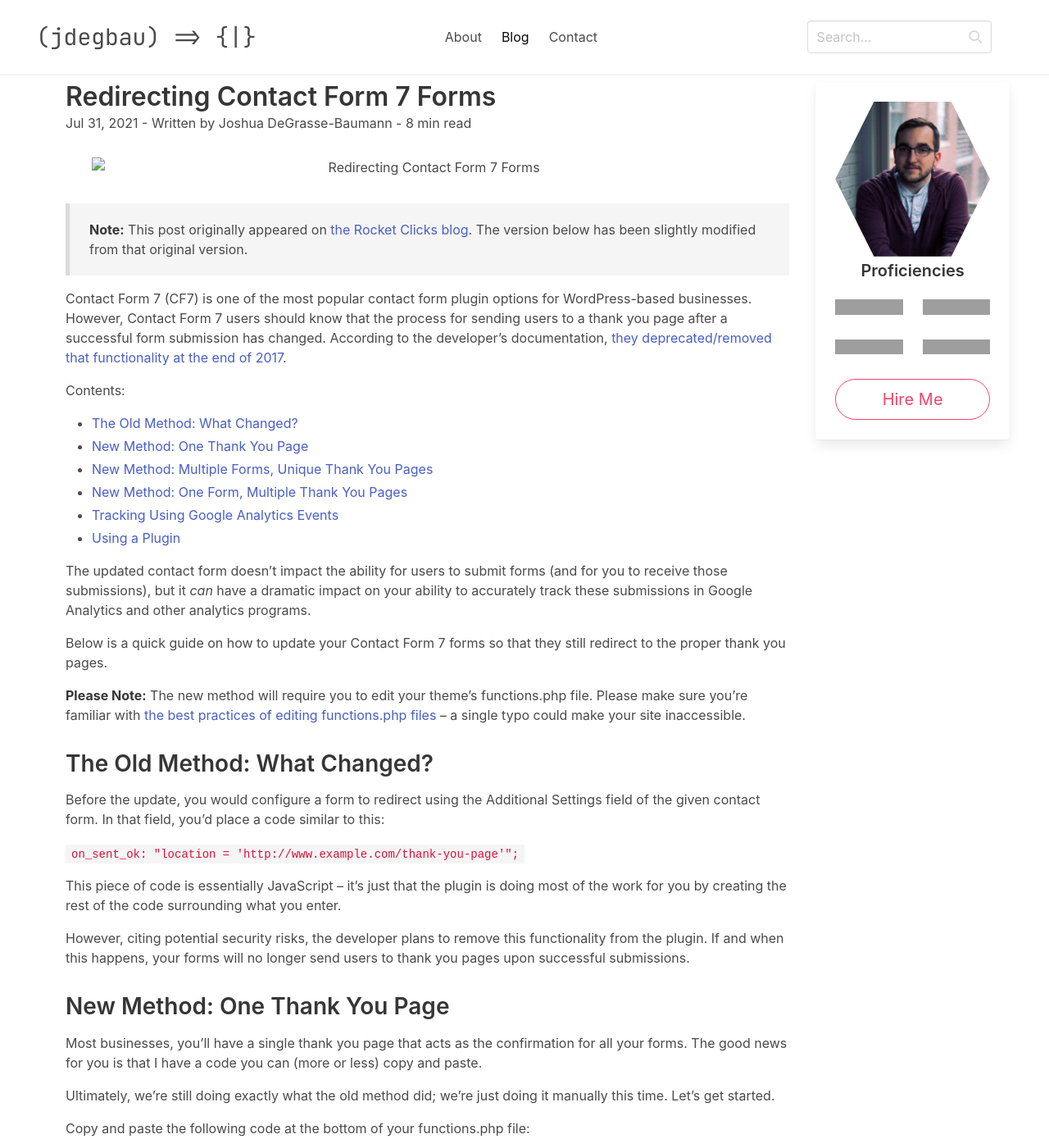
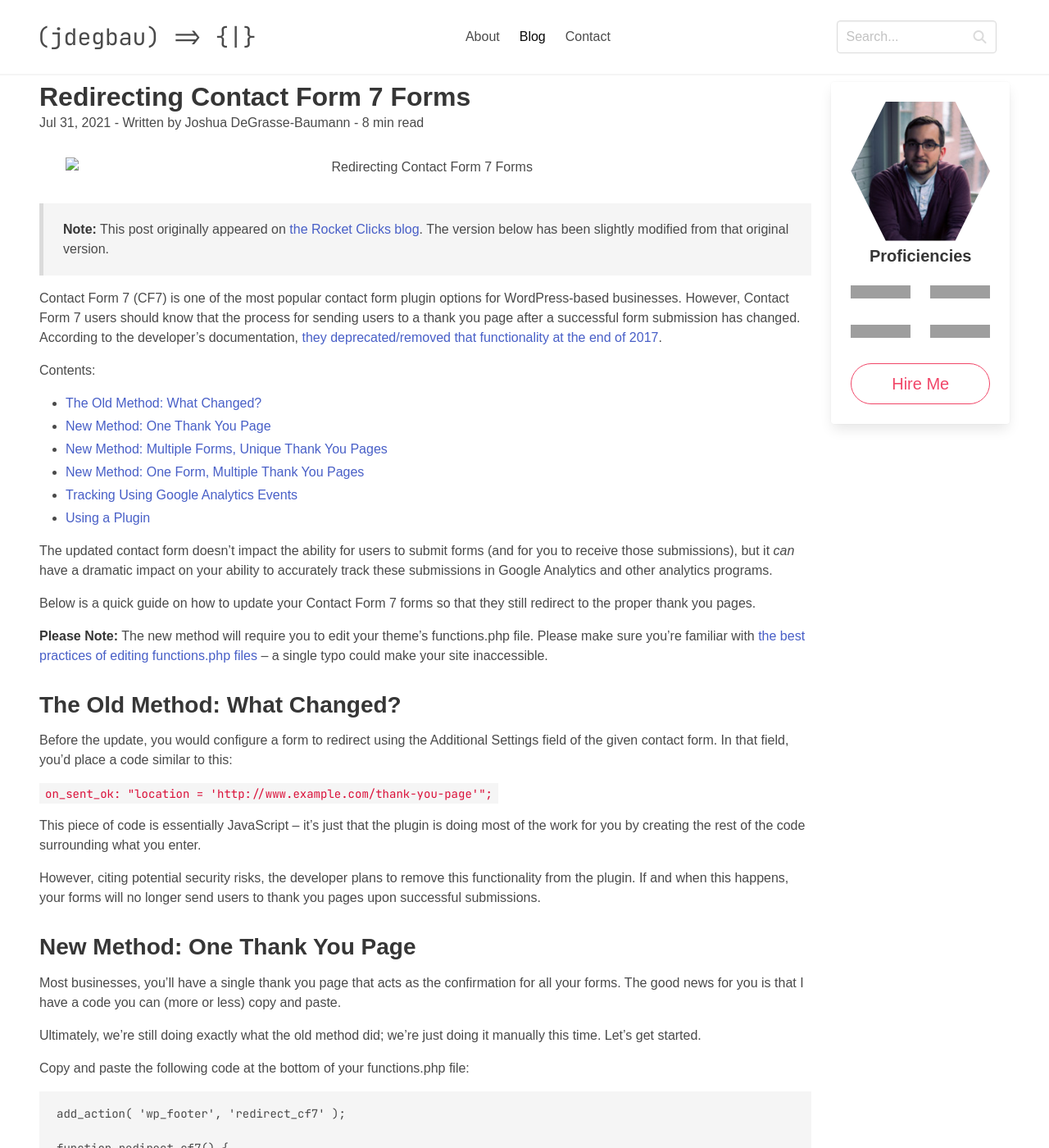
Before and after one commit to jdegbau/jdegbau.github.io, a Jekyll site: the page built from _posts/2021-07-31-contact-form-7-redirects.md, in a window 1280 px wide and 1400 px high. Shown: the whole window at 82% size. Built offline with Jekyll 4.4.1, drawn with Linux system fonts in a browser that asks for light colours; nearby versions of some CDN libraries; comment, search, counter and statistics services are not loaded; grey boxes are pictures that could not be loaded.

Commit message:
Update Bulma CSS Import order

```diff
--- a/_layouts/wrapper.html
+++ b/_layouts/wrapper.html
@@ -4,6 +4,7 @@
     <meta name="viewport" content="width=device-width, initial-scale=1">
     <meta charset="utf-8">
     <link rel="preconnect" href="https://fonts.gstatic.com" crossorigin>
+    <link rel="preconnect" href="https://fonts.googleapis.com">
     {% if page.SEO_title %}
     <title>{{ page.SEO_title }}</title>
     {% else %}
@@ -11,16 +12,14 @@
     {% endif %}
     {% if page.title != "Page Not Found" %}<link rel=“canonical” href={{ site.url }}{{ page.canonical | default: page.url }} />{% endif %}
     {% if page.featured-image %}<link rel="preload" as="image" href="{{ page.featured-image }}">{% endif %}
-    <link rel="preconnect" href="https://fonts.googleapis.com">
     <link rel="icon" href="/assets/img/favicon.gif" type="image/gif" >
-    <link href="https://fonts.googleapis.com/css2?family=JetBrains+Mono:ital,wght@0,100;0,300;0,400;1,100;1,300;1,400&display=swap" rel="stylesheet">
   </head>
   <body>
     {% include navigation.html %}
     <div id="progress-bar"></div>
-    <div class="columns is-gapless section">
+    <div class="columns section">
       <div class="column is-four-fifths">
-        <section class="content container is-fluid">
+        <section class="content container">
           <h1 class="title">{{ page.title }}</h1>
           {{ content }}
         </section>
--- a/_sass/main.scss
+++ b/_sass/main.scss
@@ -1,3 +1,30 @@
+@charset "utf-8";
+
+// Import Google Fonts
+@import url('https://fonts.googleapis.com/css2?family=JetBrains+Mono:ital,wght@0,100;0,300;0,400;1,100;1,300;1,400&display=swap');
+
+// Set your brand colors
+$rcRed: rgb(216, 68, 71);
+$pink: #FA7C91;
+$brown: #757763;
+
+// Update Bulma's global variables
+$family-sans-serif: "Nunito", sans-serif;
+$family-monospace: "JetBrains Mono", monospace;
+
+// Update some of Bulma's component variables
+
+
+// Import only what you need from Bulma
+@import "./utilities/_all.sass";
+@import "./base/_all.sass";
+@import "./components/_all.sass";
+@import "./elements/_all.sass";
+@import "./form/_all.sass";
+@import "./grid/_all.sass";
+@import "./helpers/_all.sass";
+@import "./layout/_all.sass";
+
 // Sidebar
 #sidebar {
   text-align: center;
--- a/_sass/utilities/initial-variables.sass
+++ b/_sass/utilities/initial-variables.sass
@@ -27,7 +27,7 @@
 // Typography
 
 $family-sans-serif: BlinkMacSystemFont, -apple-system, "Segoe UI", "Roboto", "Oxygen", "Ubuntu", "Cantarell", "Fira Sans", "Droid Sans", "Helvetica Neue", "Helvetica", "Arial", sans-serif !default
-$family-monospace: monospace !default
+$family-monospace: "JetBrains Mono", monospace !default
 $render-mode: optimizeLegibility !default
 
 $size-1: 3rem !default
--- a/assets/css/main.scss
+++ b/assets/css/main.scss
@@ -2,11 +2,3 @@
 ---
 
 @import "main";
-@import "utilities/_all";
-@import "base/_all";
-@import "elements/_all";
-@import "form/_all";
-@import "components/_all";
-@import "grid/_all";
-@import "helpers/_all";
-@import "layout/_all";
```
Also changed, not shown: assets/img/favicon.gif.
